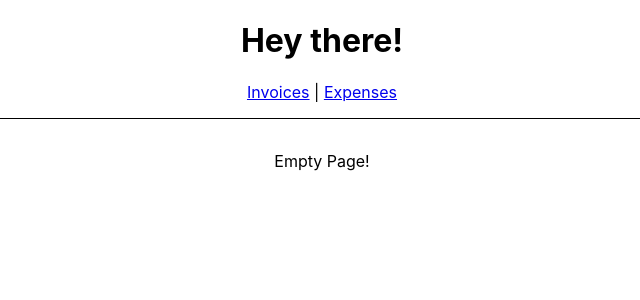
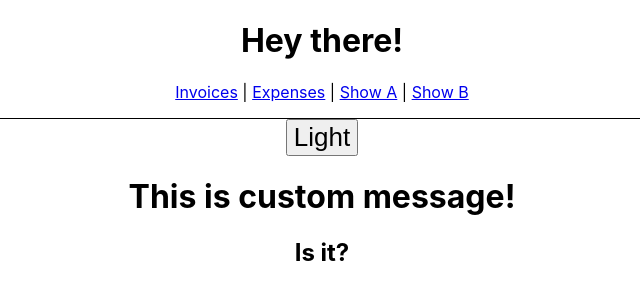
Before and after one commit to wolfitis/react-vite-smp1, a React (Vite) app in the folder frontend-js/: page /showa in a window 1280 px wide. Shown: the top 300 px of the page, without its empty margins (318-958 px from the left). Built offline with nearby package versions, Linux system fonts and the light colour scheme.

Commit message:
usEffect

```diff
--- a/frontend-js/src/App.jsx
+++ b/frontend-js/src/App.jsx
@@ -15,7 +15,9 @@ function App() {
         }}
       >
         <Link to="/invoices">Invoices</Link> |{" "}
-        <Link to="/expenses">Expenses</Link>
+        <Link to="/expenses">Expenses</Link> | {' '}
+        <Link to='/showa'>Show A</Link> | {' '}
+        <Link to='/showb'>Show B</Link>
       </nav>
       {/* Outlet helps persisting parent route, while swapping children */}
       <Outlet />
--- /dev/null
+++ b/frontend-js/src/components/CustomMsg.jsx
@@ -0,0 +1,17 @@
+const CustomMsg = ({msg, isDark}) => {
+  return(
+    <div>
+      {isDark
+      ? <h1 style={{color: 'red'}}>{msg}</h1>
+      : <h1>{msg}</h1>
+    }
+    </div>
+    // <div>
+    // <h1 style={{color: 'red'}}>{msg}</h1>
+    // {/* <h1>{msg}</h1> */}
+    // {/* <h2>Yello</h2> */}
+    // </div>
+  );
+}
+
+export default CustomMsg;
--- /dev/null
+++ b/frontend-js/src/components/ToggleBtn.jsx
@@ -0,0 +1,20 @@
+import { useEffect } from 'react';
+
+const ToggleBtn = ({label, isDark}) => {
+  useEffect(() => {
+    // {isDark ? 'dark' : 'light'}
+    console.log('isDark', isDark);
+    // {effect}
+  }, [isDark])
+  return (
+    <div>
+    {label}{' '}
+    {/* <Checkbox checked={isDark} onChange={()=>{}}/> */}
+    <button onClick={()=> isDark(!isDark)}>{isDark?'Dark':'Light'}</button>
+    {/* <input type='checkbox' name={label} id={label} /> */}
+    </div>
+  );
+
+}
+
+export default ToggleBtn;
--- a/frontend-js/src/main.jsx
+++ b/frontend-js/src/main.jsx
@@ -6,6 +6,8 @@ import App from "./App";
 import Expenses from "./routes/expenses";
 import Invoices from "./routes/invoices";
 import Invoice from "./routes/invoice";
+import ShowA from "./routes/showA";
+import ShowB from "./routes/showB";
 
 // From React docs:
 // StrictMode is a tool for highlighting potential problems in an application. Like Fragment, StrictMode does not render any visible UI. It activates additional checks and warnings for its descendants
@@ -27,6 +29,11 @@ ReactDOM.render(
           }/>
             <Route path=":invoiceId" element={<Invoice />} />
           </Route>
+          <Route path='showa' element={<ShowA />}>
+
+          </Route>
+          <Route path='showb' element={<ShowB />}>
+          </Route>
           <Route
             path="*"
             element={
--- /dev/null
+++ b/frontend-js/src/routes/showA.jsx
@@ -0,0 +1,34 @@
+import CustomMsg from "../components/CustomMsg";
+// import ToggleBtn from "../components/ToggleBtn";
+import { useState, useEffect } from 'react';
+
+const ShowA = () => {
+  const [isDark, setIsDark] = useState(false);
+
+  // why isn't it rendering on every btn click?
+  // useEffect(() => {
+  //   console.log('isDark -useEffect 1');
+  // },[])
+
+  useEffect(() => {
+    {isDark ? 'dark' : 'light'}
+    console.log('isDark -useEffect2', isDark);
+    // {effect}
+  }, [isDark])
+
+  const handleChk = () => {
+    setIsDark(!isDark);
+    // console.log('isDark-inside', isDark);
+  }
+  return(
+    <div>
+    <button onClick={()=> handleChk()}>{isDark?'Dark':'Light'}</button>
+      <CustomMsg msg={'This is custom message!'} isDark={isDark}/>
+      {/* <CustomMsg msg={'This is custom message!'}/> */}
+      <h2>Is it?</h2>
+    </div>
+  );
+
+}
+
+export default ShowA;
--- /dev/null
+++ b/frontend-js/src/routes/showB.jsx
@@ -0,0 +1,15 @@
+const ShowB = ({isDark}) => {
+  return(
+    <div>
+    {
+      isDark
+      ? <div style={{backgroundColor: 'grey'}}></div>
+      : <div></div>
+    }
+
+    </div>
+  );
+
+}
+
+export default ShowB;
```
